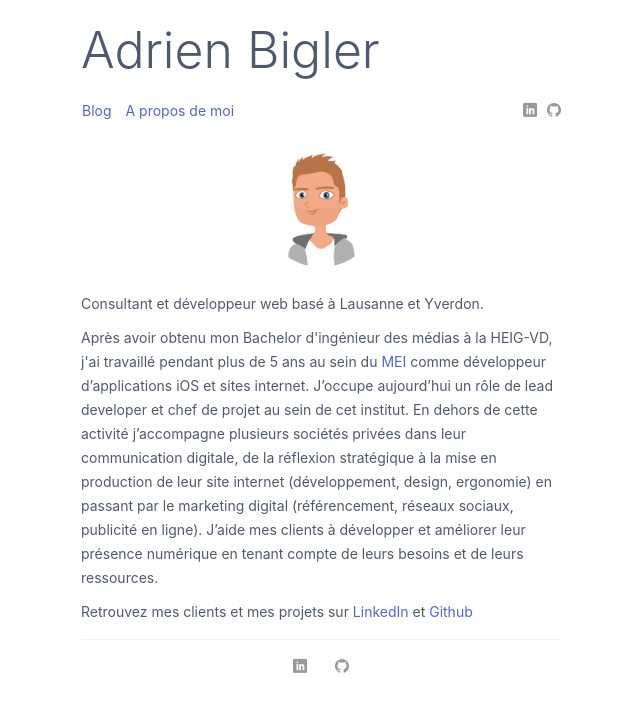
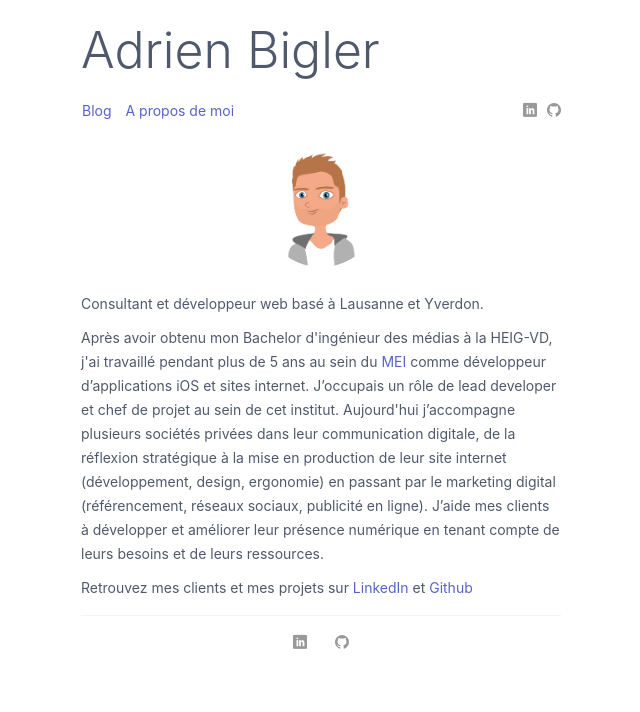
Before and after one commit to camel113/camel113.github.io, a Jekyll site: the page built from adrien-bigler-consultant-web.html, in a window 1280 px wide. Shown: the top 712 px of the page, without its empty margins (319-959 px from the left). Built offline with Jekyll 4.4.1, drawn with Linux system fonts in a browser that asks for light colours; some web fonts are replaced; a script that is not in the unit is left out.

Commit message:
Update profile

```diff
--- a/adrien-bigler-consultant-web.html
+++ b/adrien-bigler-consultant-web.html
@@ -4,6 +4,6 @@ layout: default
 <main>
 	<div class="img-adrien-container"><img src="/images/adrien.jpg" alt="Adrien Bigler"></div>
 	<p>Consultant et développeur web basé à Lausanne et Yverdon.</p>
-	<p>Après avoir obtenu mon Bachelor d'ingénieur des médias à la HEIG-VD, j'ai travaillé pendant plus de 5 ans au sein du <a href="http://mei.heig-vd.ch/">MEI</a> comme développeur d’applications iOS et sites internet. J’occupe aujourd’hui un rôle de lead developer et chef de projet au sein de cet institut. En dehors de cette activité j’accompagne plusieurs sociétés privées dans leur communication digitale, de la réflexion stratégique à la mise en production de leur site internet (développement, design, ergonomie) en passant par le marketing digital (référencement, réseaux sociaux, publicité en ligne). J’aide mes clients à développer et améliorer leur présence numérique en tenant compte de leurs besoins et de leurs ressources.</p>
+	<p>Après avoir obtenu mon Bachelor d'ingénieur des médias à la HEIG-VD, j'ai travaillé pendant plus de 5 ans au sein du <a href="http://mei.heig-vd.ch/">MEI</a> comme développeur d’applications iOS et sites internet. J’occupais un rôle de lead developer et chef de projet au sein de cet institut. Aujourd'hui j’accompagne plusieurs sociétés privées dans leur communication digitale, de la réflexion stratégique à la mise en production de leur site internet (développement, design, ergonomie) en passant par le marketing digital (référencement, réseaux sociaux, publicité en ligne). J’aide mes clients à développer et améliorer leur présence numérique en tenant compte de leurs besoins et de leurs ressources.</p>
 	<p>Retrouvez mes clients et mes projets sur <a href="https://www.linkedin.com/in/adrien-bigler-6408a2a1/">LinkedIn</a> et <a href="https://github.com/camel113">Github</a></p>
 </main>
```
